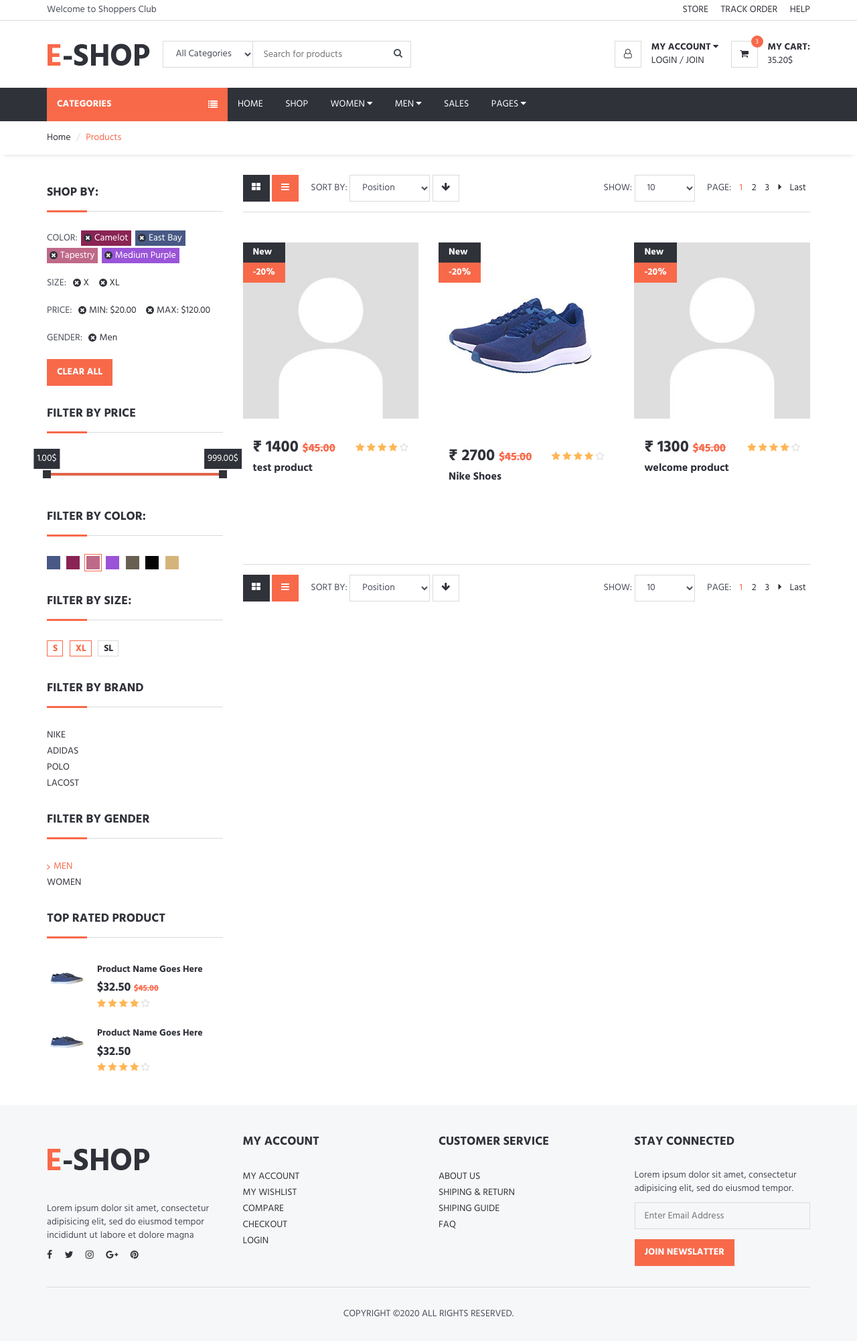
After one commit to rinkeshmakwana/django-ecommerce, a Django app: page /products/ in a window 1280 px wide. The commit adds this page. Shown: the whole page at 67% size. Run offline with Django 3.2, Linux system fonts and the light colour scheme; data comes from the database, SQL or seed files in the repository; both versions use the stored data as it was after the commit; some libraries are stand-ins or nearby versions.

Commit message:
pagination added

```diff
--- a/shop/templates/shop/header.html
+++ b/shop/templates/shop/header.html
@@ -23,7 +23,7 @@
 				<div class="pull-left">
 					<!-- Logo -->
 					<div class="header-logo">
-						<a class="logo" href="#">
+						<a class="logo" href="{% url 'shop-home' %}">
 							{% load static %}
 							<img src="{% static 'shop/img/logo.png' %}" alt="">
 						</a>
--- a/shop/templates/shop/index.html
+++ b/shop/templates/shop/index.html
@@ -64,7 +64,7 @@
 				<!-- section title -->
 
 				<!-- Product Single -->
-				{% for product in products %}
+				{% for product in products|slice:":4" %}
 				<div class="col-md-3 col-sm-6 col-xs-6">
 					<div class="product product-single">
 						<div class="product-thumb">
--- /dev/null
+++ b/shop/templates/shop/product_list.html
@@ -0,0 +1,307 @@
+{% extends "shop/layout.html" %}
+{% block content %}
+	<!-- BREADCRUMB -->
+	<div id="breadcrumb">
+		<div class="container">
+			<ul class="breadcrumb">
+				<li><a href="#">Home</a></li>
+				<li class="active">Products</li>
+			</ul>
+		</div>
+	</div>
+	<!-- /BREADCRUMB -->
+
+	<!-- section -->
+	<div class="section">
+		<!-- container -->
+		<div class="container">
+			<!-- row -->
+			<div class="row">
+				<!-- ASIDE -->
+				<div id="aside" class="col-md-3">
+					<!-- aside widget -->
+					<div class="aside">
+						<h3 class="aside-title">Shop by:</h3>
+						<ul class="filter-list">
+							<li><span class="text-uppercase">color:</span></li>
+							<li><a href="#" style="color:#FFF; background-color:#8A2454;">Camelot</a></li>
+							<li><a href="#" style="color:#FFF; background-color:#475984;">East Bay</a></li>
+							<li><a href="#" style="color:#FFF; background-color:#BF6989;">Tapestry</a></li>
+							<li><a href="#" style="color:#FFF; background-color:#9A54D8;">Medium Purple</a></li>
+						</ul>
+
+						<ul class="filter-list">
+							<li><span class="text-uppercase">Size:</span></li>
+							<li><a href="#">X</a></li>
+							<li><a href="#">XL</a></li>
+						</ul>
+
+						<ul class="filter-list">
+							<li><span class="text-uppercase">Price:</span></li>
+							<li><a href="#">MIN: $20.00</a></li>
+							<li><a href="#">MAX: $120.00</a></li>
+						</ul>
+
+						<ul class="filter-list">
+							<li><span class="text-uppercase">Gender:</span></li>
+							<li><a href="#">Men</a></li>
+						</ul>
+
+						<button class="primary-btn">Clear All</button>
+					</div>
+					<!-- /aside widget -->
+
+					<!-- aside widget -->
+					<div class="aside">
+						<h3 class="aside-title">Filter by Price</h3>
+						<div id="price-slider"></div>
+					</div>
+					<!-- aside widget -->
+
+					<!-- aside widget -->
+					<div class="aside">
+						<h3 class="aside-title">Filter By Color:</h3>
+						<ul class="color-option">
+							<li><a href="#" style="background-color:#475984;"></a></li>
+							<li><a href="#" style="background-color:#8A2454;"></a></li>
+							<li class="active"><a href="#" style="background-color:#BF6989;"></a></li>
+							<li><a href="#" style="background-color:#9A54D8;"></a></li>
+							<li><a href="#" style="background-color:#675F52;"></a></li>
+							<li><a href="#" style="background-color:#050505;"></a></li>
+							<li><a href="#" style="background-color:#D5B47B;"></a></li>
+						</ul>
+					</div>
+					<!-- /aside widget -->
+
+					<!-- aside widget -->
+					<div class="aside">
+						<h3 class="aside-title">Filter By Size:</h3>
+						<ul class="size-option">
+							<li class="active"><a href="#">S</a></li>
+							<li class="active"><a href="#">XL</a></li>
+							<li><a href="#">SL</a></li>
+						</ul>
+					</div>
+					<!-- /aside widget -->
+
+					<!-- aside widget -->
+					<div class="aside">
+						<h3 class="aside-title">Filter by Brand</h3>
+						<ul class="list-links">
+							<li><a href="#">Nike</a></li>
+							<li><a href="#">Adidas</a></li>
+							<li><a href="#">Polo</a></li>
+							<li><a href="#">Lacost</a></li>
+						</ul>
+					</div>
+					<!-- /aside widget -->
+
+					<!-- aside widget -->
+					<div class="aside">
+						<h3 class="aside-title">Filter by Gender</h3>
+						<ul class="list-links">
+							<li class="active"><a href="#">Men</a></li>
+							<li><a href="#">Women</a></li>
+						</ul>
+					</div>
+					<!-- /aside widget -->
+
+					<!-- aside widget -->
+					<div class="aside">
+						<h3 class="aside-title">Top Rated Product</h3>
+						<!-- widget product -->
+						<div class="product product-widget">
+							<div class="product-thumb">
+								<img src="./img/thumb-product01.jpg" alt="">
+							</div>
+							<div class="product-body">
+								<h2 class="product-name"><a href="#">Product Name Goes Here</a></h2>
+								<h3 class="product-price">$32.50 <del class="product-old-price">$45.00</del></h3>
+								<div class="product-rating">
+									<i class="fa fa-star"></i>
+									<i class="fa fa-star"></i>
+									<i class="fa fa-star"></i>
+									<i class="fa fa-star"></i>
+									<i class="fa fa-star-o empty"></i>
+								</div>
+							</div>
+						</div>
+						<!-- /widget product -->
+
+						<!-- widget product -->
+						<div class="product product-widget">
+							<div class="product-thumb">
+								<img src="./img/thumb-product01.jpg" alt="">
+							</div>
+							<div class="product-body">
+								<h2 class="product-name"><a href="#">Product Name Goes Here</a></h2>
+								<h3 class="product-price">$32.50</h3>
+								<div class="product-rating">
+									<i class="fa fa-star"></i>
+									<i class="fa fa-star"></i>
+									<i class="fa fa-star"></i>
+									<i class="fa fa-star"></i>
+									<i class="fa fa-star-o empty"></i>
+								</div>
+							</div>
+						</div>
+						<!-- /widget product -->
+					</div>
+					<!-- /aside widget -->
+				</div>
+				<!-- /ASIDE -->
+
+				<!-- MAIN -->
+				<div id="main" class="col-md-9">
+					<!-- store top filter -->
+					<div class="store-filter clearfix">
+						<div class="pull-left">
+							<div class="row-filter">
+								<a href="#"><i class="fa fa-th-large"></i></a>
+								<a href="#" class="active"><i class="fa fa-bars"></i></a>
+							</div>
+							<div class="sort-filter">
+								<span class="text-uppercase">Sort By:</span>
+								<select class="input">
+										<option value="0">Position</option>
+										<option value="0">Price</option>
+										<option value="0">Rating</option>
+									</select>
+								<a href="#" class="main-btn icon-btn"><i class="fa fa-arrow-down"></i></a>
+							</div>
+						</div>
+						<div class="pull-right">
+							<div class="page-filter">
+								<span class="text-uppercase">Show:</span>
+								<select class="input">
+										<option value="0">10</option>
+										<option value="1">20</option>
+										<option value="2">30</option>
+									</select>
+							</div>
+							<ul class="store-pages">
+								{% if is_paginated %}
+									<li><span class="text-uppercase">Page:</span></li>
+									{% if page_obj.has_previous %}
+										<li><a href="?page=1">First</a></li>
+										<li><a href="?page={{ page_obj.previous_page_number }}"><i class="fa fa-caret-left"></i></a></li>
+									{% endif %}
+
+								{% for num in page_obj.paginator.page_range %}
+									{% if page_obj.number == num %}
+										<li class="active"><a style="color:#F8694A;" href="?page={{ num }}">{{ num }}</a></li>
+									{% elif num > page_obj.number|add:'-3' and num < page_obj.number|add:'3' %}
+										<li><a href="?page={{ num }}">{{ num }}</a></li>
+									{% endif %}
+								{% endfor %}
+									{% if page_obj.has_next %}
+										<li><a href="?page={{ page_obj.next_page_number }}"><i class="fa fa-caret-right"></i></a></li>
+										<li><a href="?page={{ page_obj.paginator.num_pages }}">Last</a></li>
+									{% endif %}
+								{% endif %}
+							</ul>
+						</div>
+					</div>
+					<!-- /store top filter -->
+
+					<!-- STORE -->
+					<div id="store">
+						<!-- row -->
+						<div class="row">
+							<!-- Product Single -->
+                            {% for product in products %}
+							<div class="col-md-4 col-sm-6 col-xs-6">
+								<div class="product product-single">
+									<div class="product-thumb">
+										<div class="product-label">
+											<span>New</span>
+											<span class="sale">-20%</span>
+										</div>
+										<button class="main-btn quick-view"><i class="fa fa-search-plus"></i> Quick view</button>
+										<img src="{{ product.product_image.url }}" alt="">
+									</div>
+									<div class="product-body">
+										<h3 class="product-price">₹ {{ product.product_price }} <del class="product-old-price">$45.00</del></h3>
+										<div class="product-rating">
+											<i class="fa fa-star"></i>
+											<i class="fa fa-star"></i>
+											<i class="fa fa-star"></i>
+											<i class="fa fa-star"></i>
+											<i class="fa fa-star-o empty"></i>
+										</div>
+										<h2 class="product-name"><a href="#">{{ product.product_name }}</a></h2>
+										<div class="product-btns">
+											<button class="main-btn icon-btn"><i class="fa fa-heart"></i></button>
+											<button class="main-btn icon-btn"><i class="fa fa-exchange"></i></button>
+											<button class="primary-btn add-to-cart"><i class="fa fa-shopping-cart"></i> Add to Cart</button>
+										</div>
+									</div>
+								</div>
+							</div>
+                            {% endfor %}
+							<!-- /Product Single -->
+						</div>
+						<!-- /row -->
+					</div>
+					<!-- /STORE -->
+
+					<!-- store bottom filter -->
+					<div class="store-filter clearfix">
+						<div class="pull-left">
+							<div class="row-filter">
+								<a href="#"><i class="fa fa-th-large"></i></a>
+								<a href="#" class="active"><i class="fa fa-bars"></i></a>
+							</div>
+							<div class="sort-filter">
+								<span class="text-uppercase">Sort By:</span>
+								<select class="input">
+										<option value="0">Position</option>
+										<option value="0">Price</option>
+										<option value="0">Rating</option>
+									</select>
+								<a href="#" class="main-btn icon-btn"><i class="fa fa-arrow-down"></i></a>
+							</div>
+						</div>
+						<div class="pull-right">
+							<div class="page-filter">
+								<span class="text-uppercase">Show:</span>
+								<select class="input">
+										<option value="0">10</option>
+										<option value="1">20</option>
+										<option value="2">30</option>
+									</select>
+							</div>
+							<ul class="store-pages">
+								{% if is_paginated %}
+									<li><span class="text-uppercase">Page:</span></li>
+									{% if page_obj.has_previous %}
+										<li><a href="?page=1">First</a></li>
+										<li><a href="?page={{ page_obj.previous_page_number }}"><i class="fa fa-caret-left"></i></a></li>
+									{% endif %}
+
+								{% for num in page_obj.paginator.page_range %}
+									{% if page_obj.number == num %}
+										<li class="active"><a style="color:#F8694A;" href="?page={{ num }}">{{ num }}</a></li>
+									{% elif num > page_obj.number|add:'-3' and num < page_obj.number|add:'3' %}
+										<li><a href="?page={{ num }}">{{ num }}</a></li>
+									{% endif %}
+								{% endfor %}
+									{% if page_obj.has_next %}
+										<li><a href="?page={{ page_obj.next_page_number }}"><i class="fa fa-caret-right"></i></a></li>
+										<li><a href="?page={{ page_obj.paginator.num_pages }}">Last</a></li>
+									{% endif %}
+								{% endif %}
+							</ul>
+						</div>
+					</div>
+					<!-- /store bottom filter -->
+				</div>
+				<!-- /MAIN -->
+			</div>
+			<!-- /row -->
+		</div>
+		<!-- /container -->
+	</div>
+	<!-- /section -->
+
+{% endblock content %}
--- a/shop/urls.py
+++ b/shop/urls.py
@@ -1,9 +1,10 @@
 from django.urls import path
 from . import views
-from .views import ProductListView, ProductDetailView, ProductCreateView, ProductUpdateView, ProductDeleteView
+from .views import ProductListView, ProductDetailView, ProductCreateView, ProductUpdateView, ProductDeleteView, HomeListView
 
 urlpatterns = [
-    path('', ProductListView.as_view(), name='shop-home'),
+    path('', HomeListView.as_view(), name='shop-home'),
+    path('products/', ProductListView.as_view(), name='shop-products'),
     path('product/<int:pk>/', ProductDetailView.as_view(), name='product-detail'),
     path('product/<int:pk>/update/', ProductUpdateView.as_view(), name='product-update'),
     path('product/<int:pk>/delete/', ProductDeleteView.as_view(), name='product-delete'),
--- a/shop/views.py
+++ b/shop/views.py
@@ -12,11 +12,18 @@
     return render(request, 'shop/index.html', context)
 
 
-class ProductListView(ListView):
+class HomeListView(ListView):
     model = Product
     template_name = 'shop/index.html'
     context_object_name = 'products'
     ordering = ['-list_date']
+
+
+class ProductListView(ListView):
+    model = Product
+    context_object_name = 'products'
+    ordering = ['-list_date']
+    paginate_by = 3
 
 
 class ProductDetailView(DetailView):
@@ -25,7 +32,7 @@
 
 class ProductCreateView(LoginRequiredMixin, CreateView):
     model = Product
-    fields = ['product_name', 'product_description', 'product_price', 'product_image', 'product_rating']
+    fields = ['product_name', 'product_description', 'product_price', 'product_rating']
 
     def form_valid(self, form):
         form.instance.product_seller = self.request.user
@@ -34,7 +41,7 @@
 
 class ProductUpdateView(LoginRequiredMixin, UserPassesTestMixin, UpdateView):
     model = Product
-    fields = ['product_name', 'product_description', 'product_price', 'product_image', 'product_rating']
+    fields = ['product_name', 'product_description', 'product_price', 'product_rating']
 
     def form_valid(self, form):
         form.instance.product_seller = self.request.user
```
Also changed, not shown: db.sqlite3, media/product_images/freeze.png (added), media/product_images/nike.jpg (added), media/product_images/sonytv.jpg (added), shop/models.py (line endings or trailing spaces).
